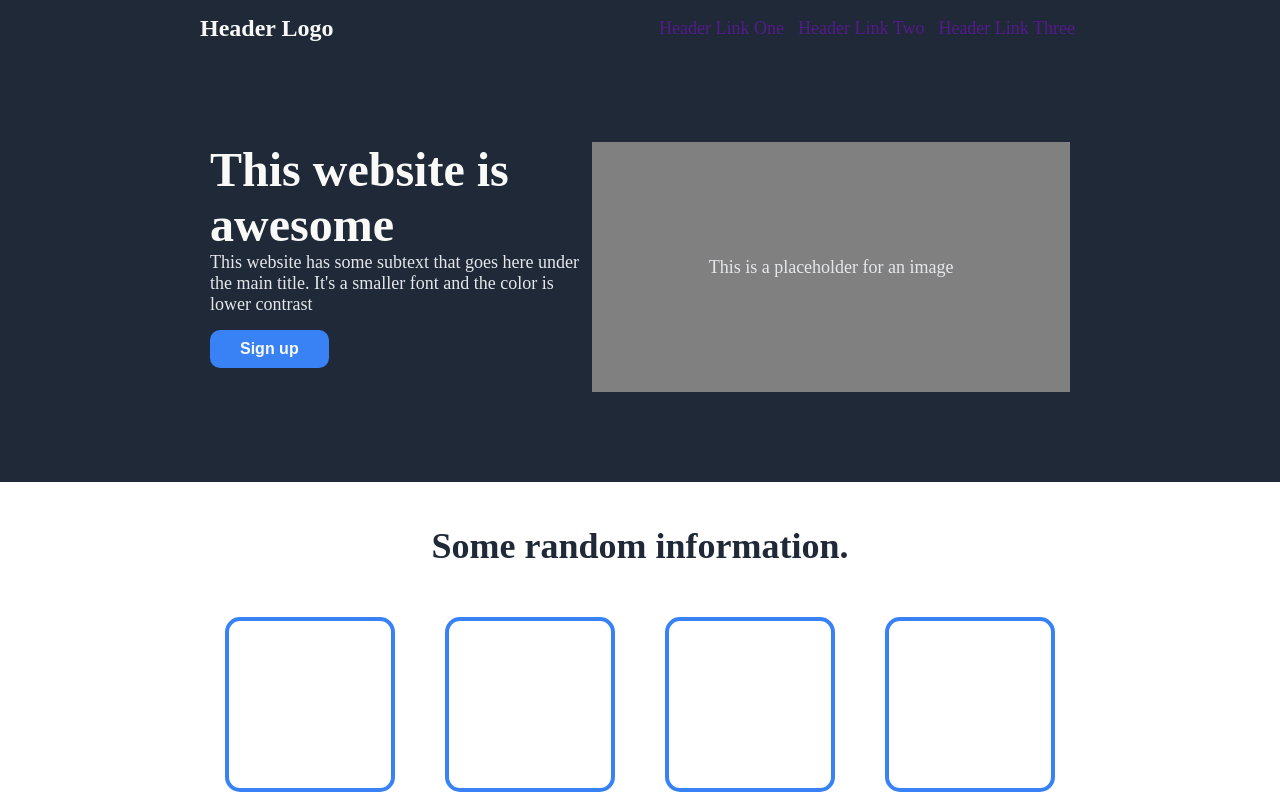
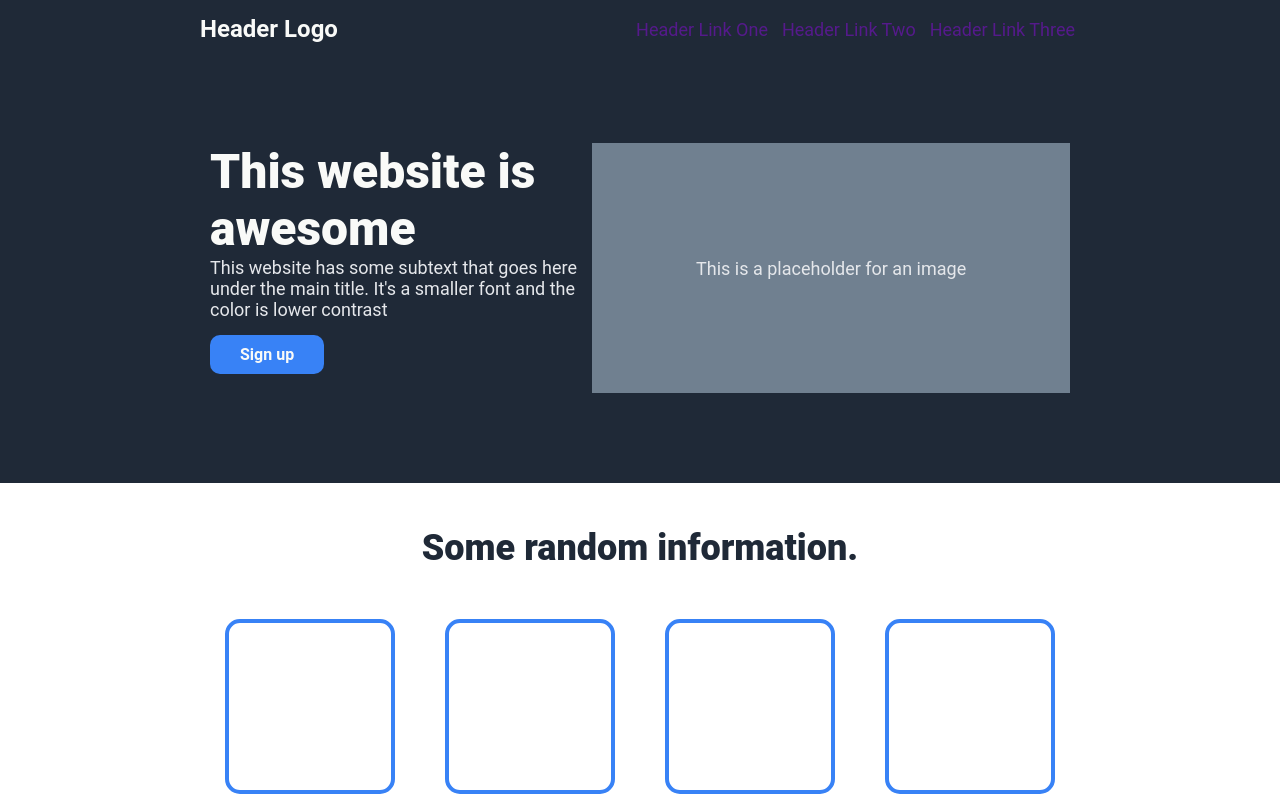
Before and after one commit to AbbeyRoadUSA/landing_page, a plain HTML site: page index.html in a window 1280 px wide. Shown: the top 800 px of the page. Drawn offline with Linux system fonts and the light colour scheme.

Commit message:
Update placeholder box background color

```diff
--- a/style.css
+++ b/style.css
@@ -1,5 +1,6 @@
 * {
     margin: 0;
+    font-family: Roboto, sans-serif;
     box-sizing: border-box;
 }
 
@@ -77,7 +78,7 @@ padding: 25px 10px;
         flex-direction: column;
         height: 250px;
         width: 500px;
-        background-color: grey;
+        background-color: slategray;
     }
 
         .right-container .placeholder {
```
